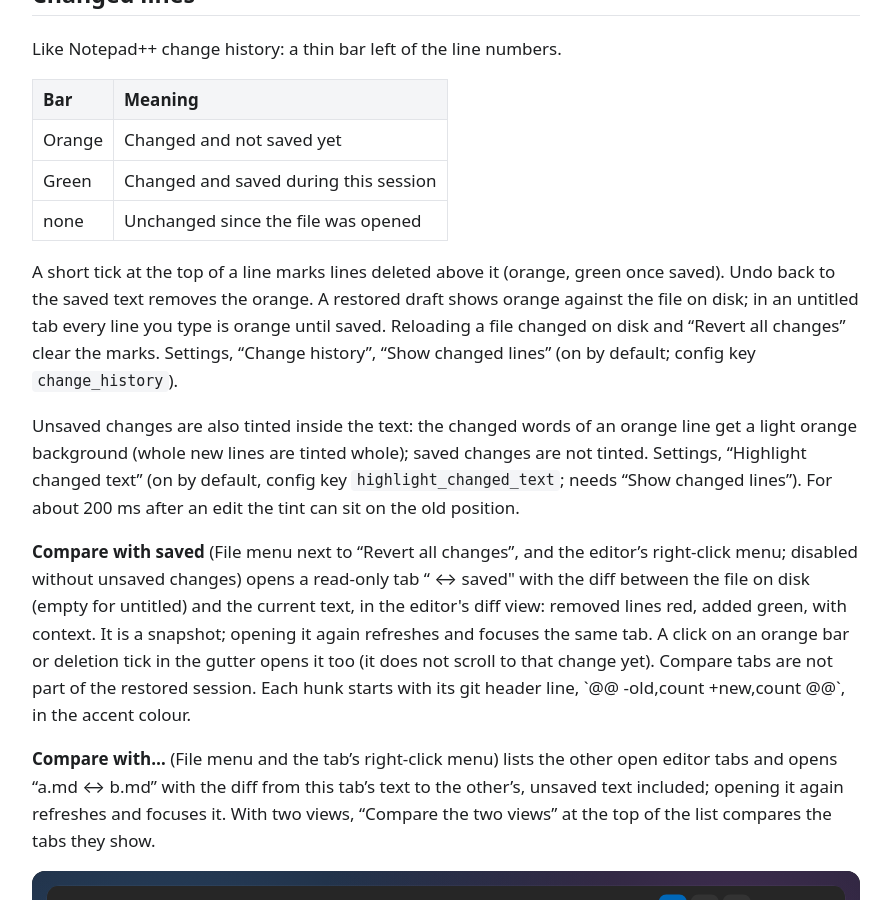
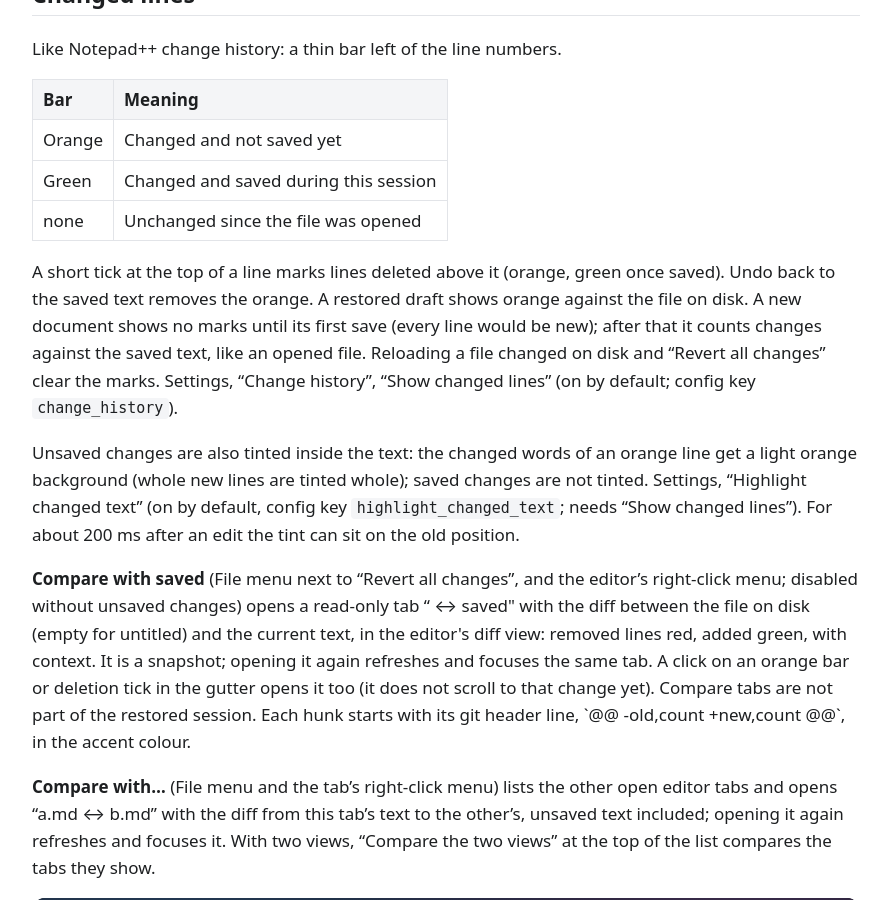
Before and after one commit to jwillmer/cosmic-desktop-extras, a Jekyll site: the page built from docs/text-editor.md, in a window 1280 px wide and 900 px high, scrolled down 6771 px. Shown: the whole window, without its empty margins (194-1085 px from the left). Built offline with Jekyll 4.4.1, drawn with Linux system fonts in a browser that asks for light colours; our own code applies the rules of GitHub Pages for plain Markdown files; some of the changed text lies outside the part shown.

Commit message:
Docs: new documents stay unmarked until their first save
Co-Authored-By: Claude Opus 5.5 <noreply@anthropic.com>

```diff
--- a/docs/text-editor.md
+++ b/docs/text-editor.md
@@ -230,8 +230,9 @@ Like Notepad++ change history: a thin bar left of the line numbers.
 | none | Unchanged since the file was opened |
 
 A short tick at the top of a line marks lines deleted above it (orange, green once saved). Undo
-back to the saved text removes the orange. A restored draft shows orange against the file on disk;
-in an untitled tab every line you type is orange until saved. Reloading a file changed on disk and
+back to the saved text removes the orange. A restored draft shows orange against the file on disk.
+A new document shows no marks until its first save (every line would be new); after that it
+counts changes against the saved text, like an opened file. Reloading a file changed on disk and
 "Revert all changes" clear the marks. Settings, "Change history", "Show changed lines" (on by
 default; config key `change_history`).
 
@@ -391,6 +392,7 @@ A Markdown file can come from anywhere, so a click in the preview never runs any
 | `0087` Last tab | Closing the last tab keeps the window with a new empty tab |
 | `0088`–`0105` Preview selection | New `src/selectable_rich.rs`; select and copy in the Markdown preview: drag, double/triple/Shift+click, Ctrl+A, auto-scroll, list markers and alert titles, readable highlight; tests |
 | `0106`–`0110` Clones and views | A view shows a document once; closing a clone with an open twin does not ask; closing a whole view keeps the other view's tab; window focus checks the shown files on disk; tests |
+| `0111` New documents | No change marks in a new document until its first save; test |
 | `patches-cosmic-files/0001-…` | One-line fix so cosmic-files (the editor's file dialogs) builds with `single-instance`. `build.sh` clones cosmic-files at the revision in the editor's `Cargo.lock` to `~/.cache/edit-md/cosmic-files` and applies it; patch 0003 points Cargo there |
 
 ## Installed files
```
Also changed, not shown: docs/testing.md (+1 -1 lines), text-editor/README.md.
